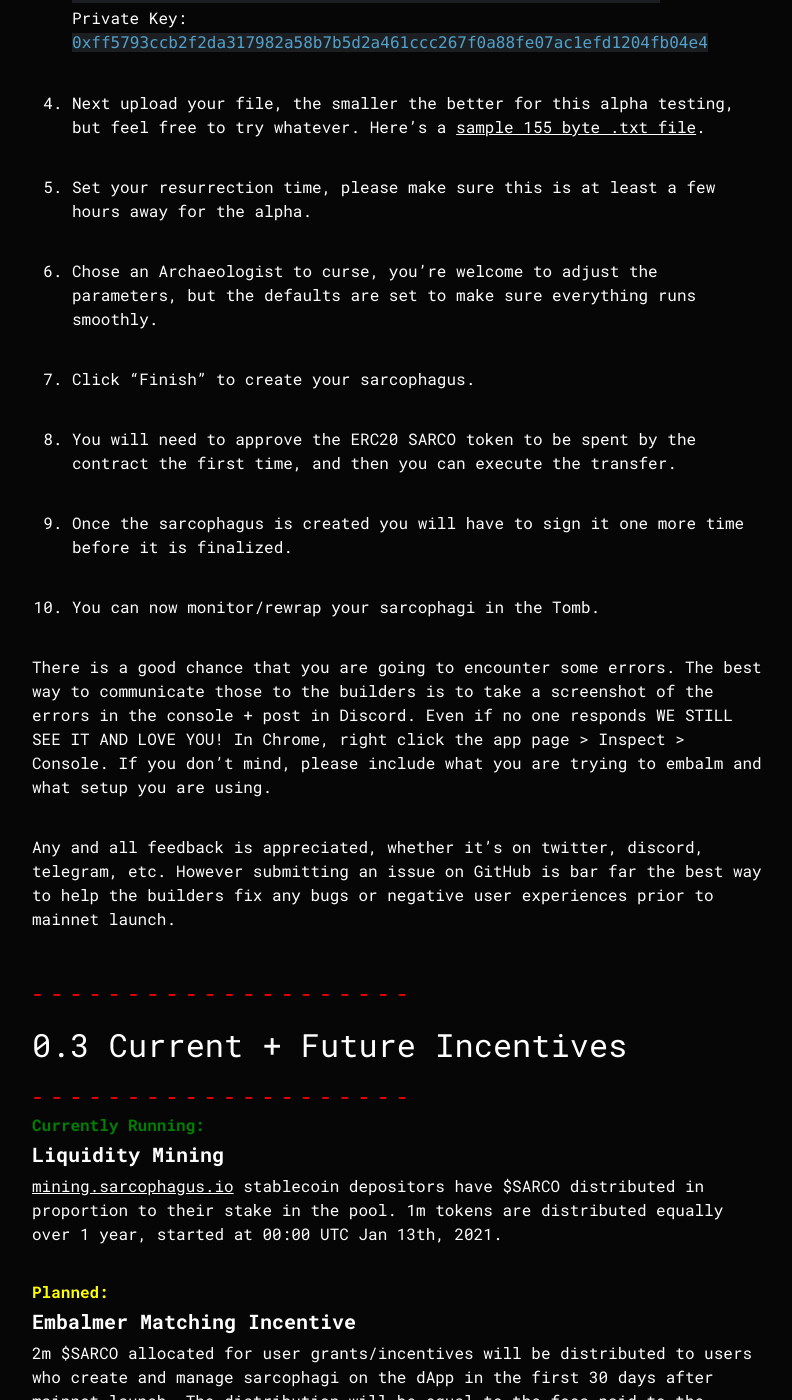
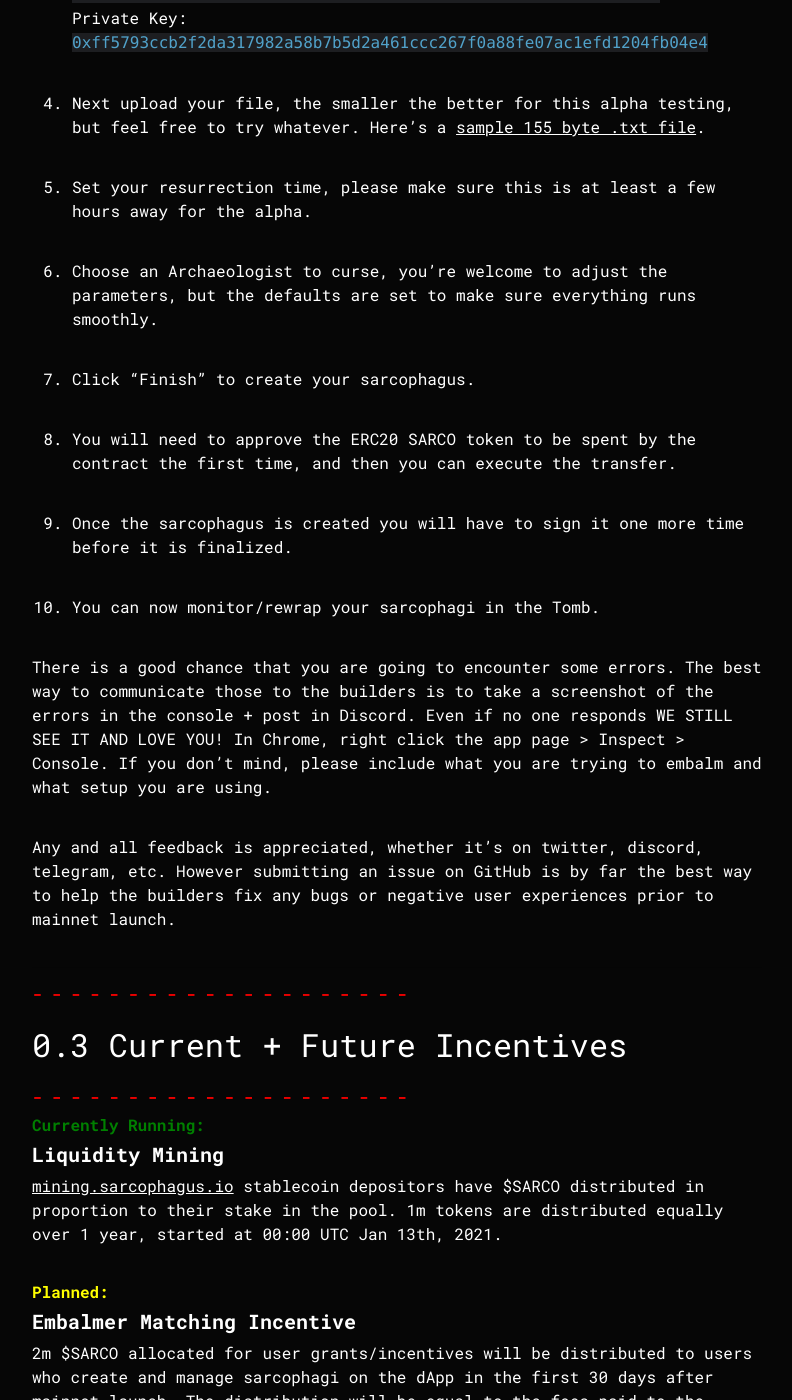
Before and after one commit to sarcophagus-org/marketing_site, a Jekyll site: the page built from _posts/2021-03-17-Its-Probably-Nothing-Update-0.md, in a window 1280 px wide and 1400 px high, scrolled down 1732 px. Shown: the whole window, without its empty margins (243-1035 px from the left). Built offline with Jekyll 4.4.1, drawn with Linux system fonts in a browser that asks for light colours.

Commit message:
Update 2021-03-17-Its-Probably-Nothing-Update-0.md
spelling edits

```diff
--- a/_posts/2021-03-17-Its-Probably-Nothing-Update-0.md
+++ b/_posts/2021-03-17-Its-Probably-Nothing-Update-0.md
@@ -50,7 +50,7 @@
 
 4. Set your resurrection time, please make sure this is at least a few hours away for the alpha.
 
-5. Chose an Archaeologist to curse, you're welcome to adjust the parameters, but the defaults are set to make sure everything runs smoothly.
+5. Choose an Archaeologist to curse, you're welcome to adjust the parameters, but the defaults are set to make sure everything runs smoothly.
 
 6. Click "Finish" to create your sarcophagus.
 
@@ -62,7 +62,7 @@
 
 There is a good chance that you are going to encounter some errors. The best way to communicate those to the builders is to take a screenshot of the errors in the console + post in Discord. Even if no one responds WE STILL SEE IT AND LOVE YOU! In Chrome, right click the app page > Inspect > Console. If you don't mind, please include what you are trying to embalm and what setup you are using.
 
-Any and all feedback is appreciated, whether it's on twitter, discord, telegram, etc. However submitting an issue on GitHub is bar far the best way to help the builders fix any bugs or negative user experiences prior to mainnet launch.
+Any and all feedback is appreciated, whether it's on twitter, discord, telegram, etc. However submitting an issue on GitHub is by far the best way to help the builders fix any bugs or negative user experiences prior to mainnet launch.
 
 ----
 ###### - - - - - - - - - - - - - - - - - - - -
```
